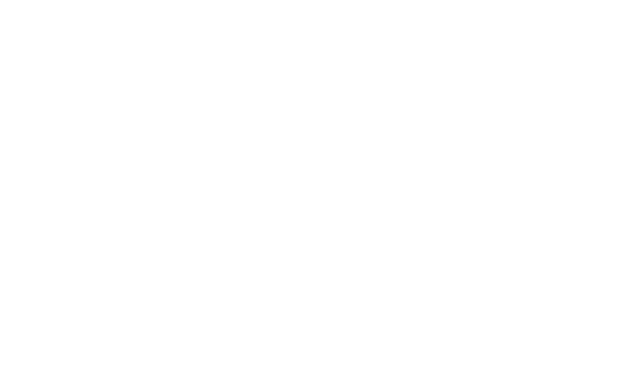
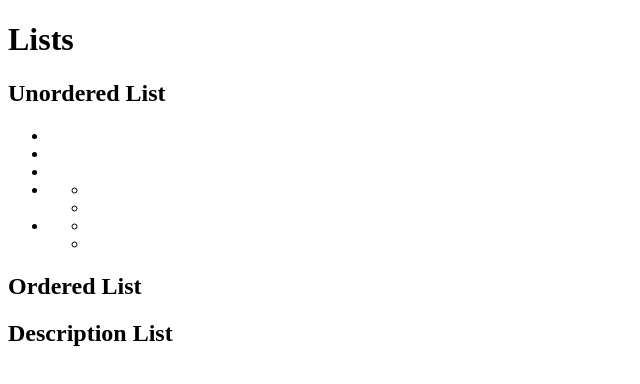
Before and after one commit to wstandley/add103, a plain HTML site: page lists/index.html in a window 1280 px wide. Shown: the whole page, without its empty margins (0-640 px from the left). Drawn offline with Linux system fonts and the light colour scheme.

Commit message:
Assignment: Lists

```diff
--- a/lists/css/styles.css
+++ b/lists/css/styles.css
@@ -0,0 +1,11 @@
+body {
+  /* Insert Background Styles */
+}
+
+ul {
+  list-style-type: disc;
+}
+
+ul ul {
+  list-style-type: circle;
+}
--- a/lists/index.html
+++ b/lists/index.html
@@ -3,12 +3,40 @@
   <head>
     <meta charset="UTF-8" />
     <meta name="viewport" content="width=device-width, initial-scale=1.0" />
+    <link rel="stylesheet" href="css/styles.css" />
     <title>Lists</title>
   </head>
   <body>
-    <!-- Creating 3 types of lists -->
+    <!-- Creating 3 types of lists topics can be anything you want -->
+    <h1>Lists</h1>
     <!-- Unordered List -->
+    <h2>Unordered List</h2>
+    <ul>
+      <li></li>
+      <li></li>
+      <li></li>
+      <li>
+        <!-- Nested -->
+        <ul>
+          <li></li>
+          <li></li>
+        </ul>
+      </li>
+      <li>
+        <ul>
+          <li></li>
+          <li></li>
+        </ul>
+      </li>
+    </ul>
     <!-- Ordered List -->
+    <h2>Ordered List</h2>
+    <ol></ol>
     <!-- Definition/Description list -->
+    <h2>Description List</h2>
+    <dl>
+      <dt></dt>
+      <dd></dd>
+    </dl>
   </body>
 </html>
```
